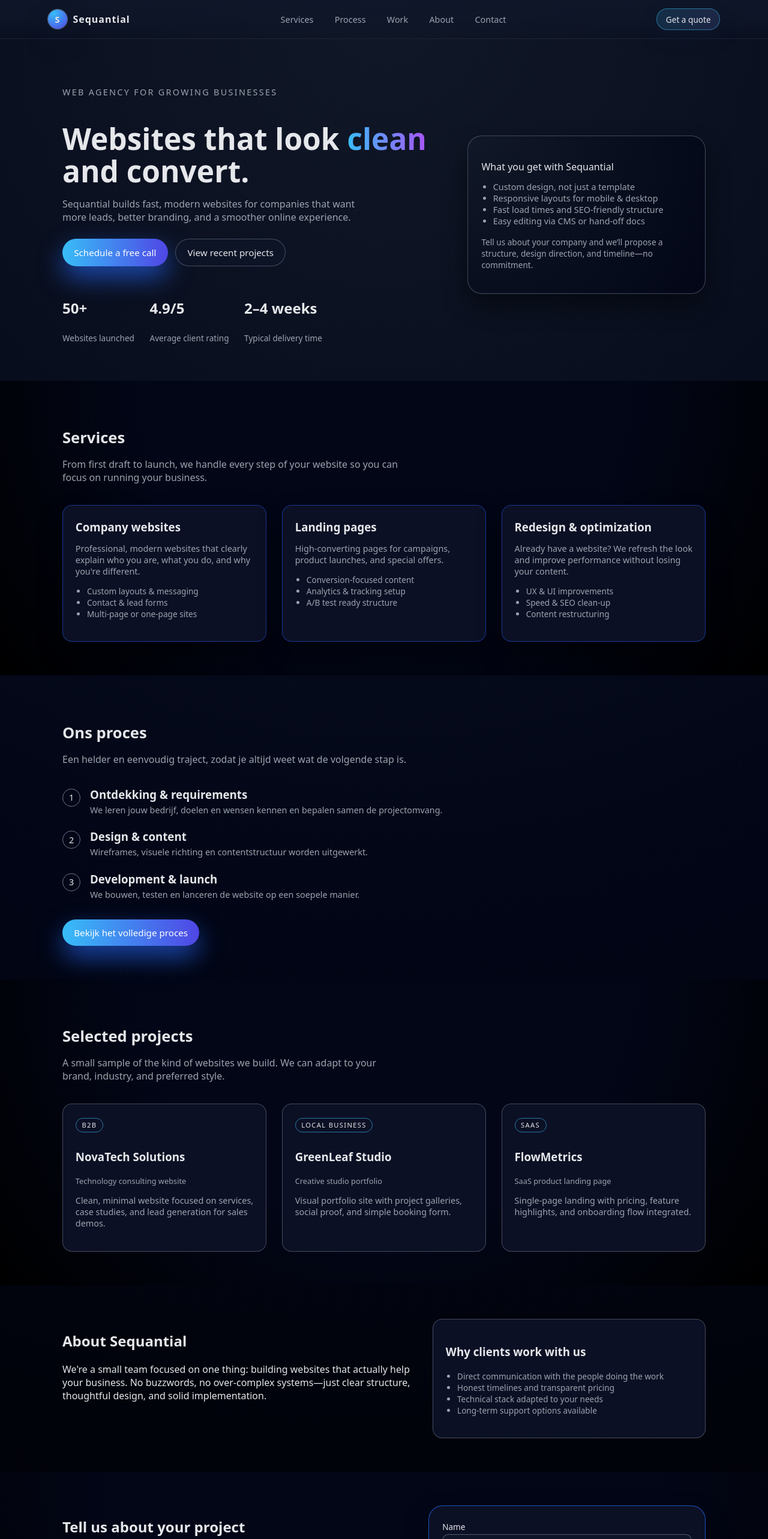
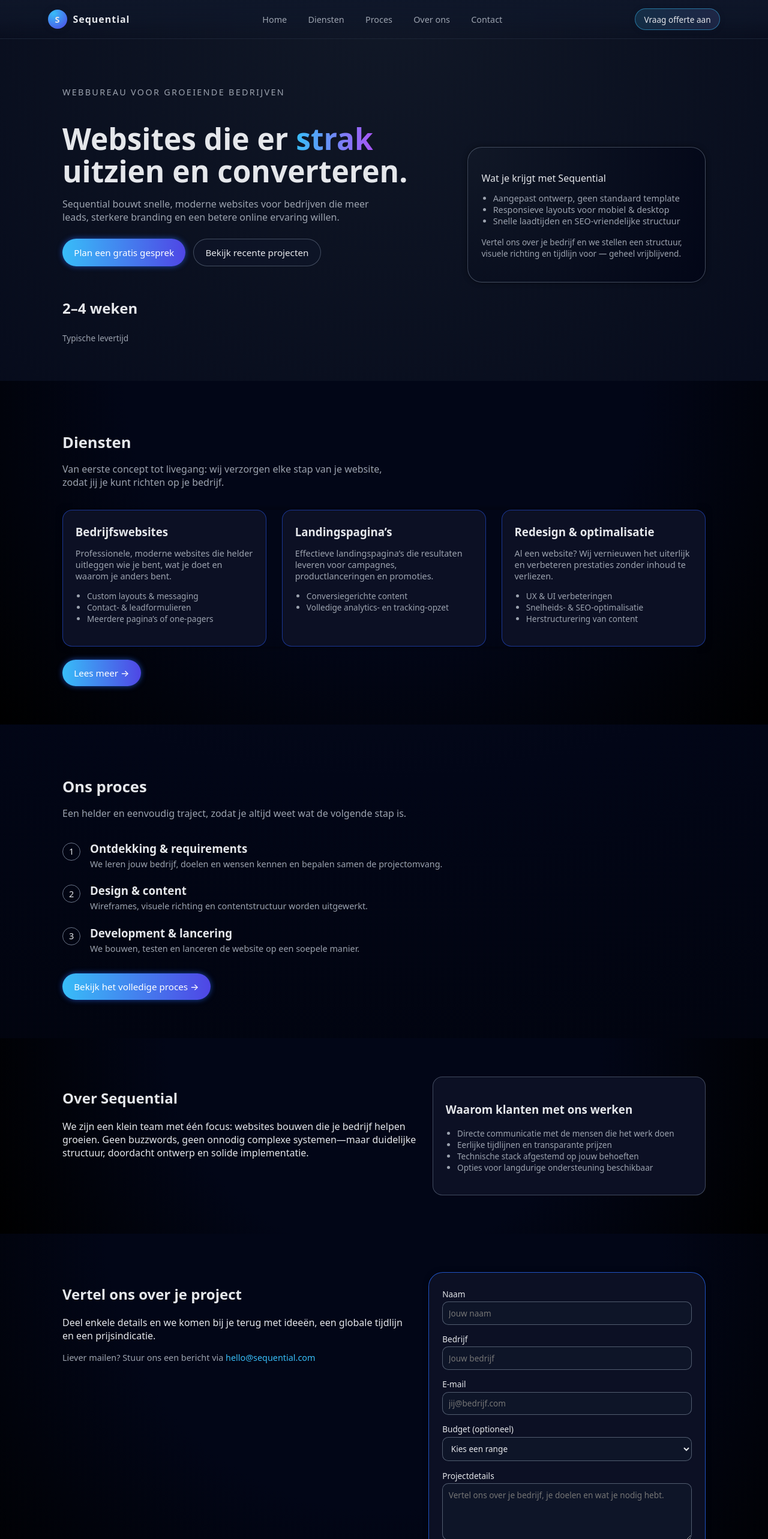
Before and after one commit to QXOonincx/Sequential, a React (Vite) app: page / in a window 1280 px wide. Shown: the top 2566 px of the page at 60% size. Built offline with nearby package versions, Linux system fonts and the light colour scheme.

Commit message:
veel gedaan

```diff
--- a/src/NavBar.tsx
+++ b/src/NavBar.tsx
@@ -9,10 +9,10 @@ type NavLink = {
 };
 
 const navLinks: NavLink[] = [
-  { label: "Services", href: "/onze-diensten" },
-  { label: "Process", href: "/process" },
-  { label: "Work", href: "#work" },
-  { label: "About", href: "#about" },
+  { label: "Home", href: "/" },
+  { label: "Diensten", href: "/onze-diensten" },
+  { label: "Proces", href: "/process" },
+  { label: "Over ons", href: "/over-ons" },
   { label: "Contact", href: "#contact" },
 ];
 
@@ -22,7 +22,7 @@ const NavBar: React.FC = () => {
       <div className="sq-container sq-header-inner">
         <div className="sq-logo">
           <span className="sq-logo-mark">S</span>
-          <span className="sq-logo-text">Sequantial</span>
+          <span className="sq-logo-text">Sequential</span>
         </div>
 
         <nav className="sq-nav">
@@ -40,7 +40,7 @@ const NavBar: React.FC = () => {
         </nav>
 
         <a href="#contact" className="sq-nav-cta">
-          Get a quote
+          Vraag offerte aan
         </a>
       </div>
     </header>
--- a/src/index.css
+++ b/src/index.css
@@ -9,7 +9,7 @@
   --sq-accent-soft: rgba(56, 189, 248, 0.2);
   --sq-radius-lg: 16px;
   --sq-radius-xl: 24px;
-  --sq-shadow-soft: 0 20px 40px rgba(0, 0, 0, 0.45);
+  --sq-shadow-soft: 0 0px 10px rgba(0, 0, 0, 0.45);
 }
 
 *,
@@ -81,8 +81,7 @@ body {
   align-items: center;
   justify-content: center;
   font-size: 0.9rem;
-  box-shadow: 0 0 0 1px rgba(148, 163, 184, 0.6),
-    0 18px 35px rgba(15, 23, 42, 0.8);
+  box-shadow: 0 0px 9px rgba(15, 23, 42, 0.603);
 }
 
 .sq-logo-text {
@@ -121,7 +120,7 @@ body {
   text-decoration: none;
   font-size: 0.85rem;
   color: var(--sq-text);
-  box-shadow: 0 12px 25px rgba(15, 23, 42, 0.8);
+  box-shadow: 0 1px 8px rgba(15, 23, 42, 0.281);
 }
 
 /* Hero */
@@ -187,12 +186,12 @@ body {
 .sq-btn-primary {
   background: linear-gradient(to right, #38bdf8, #4f46e5);
   color: white;
-  box-shadow: 0 18px 40px rgba(37, 99, 235, 0.7);
+  box-shadow: 0 0px 10px rgba(37, 99, 235, 0.7);
 }
 
 .sq-btn-primary:hover {
   transform: translateY(-1px);
-  box-shadow: 0 22px 50px rgba(37, 99, 235, 0.9);
+  box-shadow: 0 0px 15px rgba(37, 99, 235, 0.9);
 }
 
 .sq-btn-ghost {
@@ -255,12 +254,6 @@ body {
   color: var(--sq-muted);
 }
 
-/* Sections */
-
-.sq-section {
-  padding: 3.5rem 0;
-}
-
 .sq-section-alt {
   background: radial-gradient(circle at top, #020617, #020617 50%, #000 100%);
 }
@@ -268,6 +261,10 @@ body {
 .sq-section-header {
   max-width: 36rem;
   margin-bottom: 2.2rem;
+}
+
+.sq-section {
+  padding: 4rem 0;
 }
 
 .sq-section-header h2 {
@@ -279,9 +276,9 @@ body {
   color: var(--sq-muted);
 }
 
-/* Grid */
 
 .sq-grid-3 {
+  box-shadow: var(--sq-shadow-soft);
   display: grid;
   gap: 1.6rem;
 }
@@ -291,7 +288,7 @@ body {
   border-radius: var(--sq-radius-lg);
   padding: 1.4rem 1.3rem;
   border: 1px solid rgba(30, 64, 175, 0.8);
-  box-shadow: var(--sq-shadow-soft);
+  /* box-shadow: var(--sq-shadow-soft); */
 }
 
 .sq-card h3 {
@@ -311,7 +308,6 @@ body {
   font-size: 0.85rem;
 }
 
-/* Steps / Process */
 
 .sq-steps {
   list-style: none;
--- a/src/index.tsx
+++ b/src/index.tsx
@@ -2,126 +2,117 @@ import React from "react";
 import "./index.css";
 import { Link } from "react-router-dom";
 import NavBar from "./NavBar";
+import AboutSection from "./over-ons";
 
 const HomePage: React.FC = () => {
   return (
     <div className="sq-root">
-      {/* Top navigation */}
-        <NavBar />
+      {/* Top navigatie */}
+      <NavBar />
 
       <main>
-        {/* Hero section */}
+        {/* Hero sectie */}
         <section className="sq-hero">
           <div className="sq-container sq-hero-grid">
             <div className="sq-hero-text">
-              <p className="sq-kicker">Web agency for growing businesses</p>
+              <p className="sq-kicker">Webbureau voor groeiende bedrijven</p>
               <h1>
-                Websites that look <span className="sq-highlight">clean</span> and convert.
+                Websites die er <span className="sq-highlight">strak</span> uitzien en converteren.
               </h1>
               <p className="sq-hero-subtitle">
-                Sequantial builds fast, modern websites for companies that want
-                more leads, better branding, and a smoother online experience.
+                Sequential bouwt snelle, moderne websites voor bedrijven die
+                meer leads, sterkere branding en een betere online ervaring willen.
               </p>
 
               <div className="sq-hero-actions">
                 <a href="#contact" className="sq-btn sq-btn-primary">
-                  Schedule a free call
+                  Plan een gratis gesprek
                 </a>
                 <a href="#work" className="sq-btn sq-btn-ghost">
-                  View recent projects
+                  Bekijk recente projecten
                 </a>
               </div>
 
               <div className="sq-hero-meta">
                 <div>
-                  <p className="sq-hero-meta-number">50+</p>
-                  <p className="sq-hero-meta-label">Websites launched</p>
-                </div>
-                <div>
-                  <p className="sq-hero-meta-number">4.9/5</p>
-                  <p className="sq-hero-meta-label">Average client rating</p>
-                </div>
-                <div>
-                  <p className="sq-hero-meta-number">2–4 weeks</p>
-                  <p className="sq-hero-meta-label">Typical delivery time</p>
+                  <p className="sq-hero-meta-number">2–4 weken</p>
+                  <p className="sq-hero-meta-label">Typische levertijd</p>
                 </div>
               </div>
             </div>
 
             <div className="sq-hero-card">
-              <p className="sq-hero-card-title">What you get with Sequantial</p>
+              <p className="sq-hero-card-title">Wat je krijgt met Sequential</p>
               <ul className="sq-hero-list">
-                <li>Custom design, not just a template</li>
-                <li>Responsive layouts for mobile & desktop</li>
-                <li>Fast load times and SEO-friendly structure</li>
-                <li>Easy editing via CMS or hand-off docs</li>
+                <li>Aangepast ontwerp, geen standaard template</li>
+                <li>Responsieve layouts voor mobiel & desktop</li>
+                <li>Snelle laadtijden en SEO-vriendelijke structuur</li>
               </ul>
               <p className="sq-hero-card-note">
-                Tell us about your company and we’ll propose a structure,
-                design direction, and timeline—no commitment.
+                Vertel ons over je bedrijf en we stellen een structuur, visuele richting
+                en tijdlijn voor — geheel vrijblijvend.
               </p>
             </div>
           </div>
         </section>
 
-        {/* Process section added to homepage */}
-
-
         {/* Services */}
         <section id="services" className="sq-section sq-section-alt">
           <div className="sq-container">
             <div className="sq-section-header">
-              <h2>Services</h2>
+              <h2>Diensten</h2>
               <p>
-                From first draft to launch, we handle every step of your website
-                so you can focus on running your business.
+                Van eerste concept tot livegang: wij verzorgen elke stap van je website,
+                zodat jij je kunt richten op je bedrijf.
               </p>
             </div>
 
             <div className="sq-grid-3">
               <div className="sq-card">
-                <h3>Company websites</h3>
+                <h3>Bedrijfswebsites</h3>
                 <p>
-                  Professional, modern websites that clearly explain who you
-                  are, what you do, and why you're different.
+                  Professionele, moderne websites die helder uitleggen wie je bent,
+                  wat je doet en waarom je anders bent.
                 </p>
                 <ul className="sq-card-list">
                   <li>Custom layouts & messaging</li>
-                  <li>Contact & lead forms</li>
-                  <li>Multi-page or one-page sites</li>
+                  <li>Contact- & leadformulieren</li>
+                  <li>Meerdere pagina’s of one-pagers</li>
                 </ul>
               </div>
 
               <div className="sq-card">
-                <h3>Landing pages</h3>
+                <h3>Landingspagina’s</h3>
                 <p>
-                  High-converting pages for campaigns, product launches, and
-                  special offers.
+                    Effectieve landingspagina’s die resultaten leveren voor campagnes,
+                     productlanceringen en promoties.
                 </p>
                 <ul className="sq-card-list">
-                  <li>Conversion-focused content</li>
-                  <li>Analytics & tracking setup</li>
-                  <li>A/B test ready structure</li>
+                  <li>Conversiegerichte content</li>
+                  <li>Volledige analytics- en tracking-opzet</li>
                 </ul>
               </div>
 
               <div className="sq-card">
-                <h3>Redesign & optimization</h3>
+                <h3>Redesign & optimalisatie</h3>
                 <p>
-                  Already have a website? We refresh the look and improve
-                  performance without losing your content.
+                  Al een website? Wij vernieuwen het uiterlijk en verbeteren
+                  prestaties zonder inhoud te verliezen.
                 </p>
                 <ul className="sq-card-list">
-                  <li>UX & UI improvements</li>
-                  <li>Speed & SEO clean-up</li>
-                  <li>Content restructuring</li>
+                  <li>UX & UI verbeteringen</li>
+                  <li>Snelheids- & SEO-optimalisatie</li>
+                  <li>Herstructurering van content</li>
                 </ul>
               </div>
             </div>
+            <br />
+            <Link to="/process" className="sq-btn sq-btn-primary">Lees meer →</Link>
+
           </div>
         </section>
 
-        {/* Process section added to homepage */}
+        {/* Proces sectie */}
         <section id="process" className="sq-section">
           <div className="sq-container">
             <div className="sq-section-header">
@@ -147,82 +138,36 @@ const HomePage: React.FC = () => {
               <li className="sq-step">
                 <span className="sq-step-number">3</span>
                 <div>
-                  <h3>Development & launch</h3>
+                  <h3>Development & lancering</h3>
                   <p>We bouwen, testen en lanceren de website op een soepele manier.</p>
                 </div>
               </li>
             </ol>
 
             <div className="sq-process-cta" style={{ marginTop: "2rem" }}>
-              <Link to="/process" className="sq-btn sq-btn-primary">Bekijk het volledige proces</Link>
+              <Link to="/process" className="sq-btn sq-btn-primary">Bekijk het volledige proces →</Link>
             </div>
           </div>
         </section>
 
-        {/* Work */}
-        <section id="work" className="sq-section sq-section-alt">
-          <div className="sq-container">
-            <div className="sq-section-header">
-              <h2>Selected projects</h2>
-              <p>
-                A small sample of the kind of websites we build. We can adapt
-                to your brand, industry, and preferred style.
-              </p>
-            </div>
-
-            <div className="sq-grid-3">
-              <article className="sq-project">
-                <div className="sq-project-badge">B2B</div>
-                <h3>NovaTech Solutions</h3>
-                <p className="sq-project-type">Technology consulting website</p>
-                <p className="sq-project-text">
-                  Clean, minimal website focused on services, case studies, and
-                  lead generation for sales demos.
-                </p>
-              </article>
-
-              <article className="sq-project">
-                <div className="sq-project-badge">Local business</div>
-                <h3>GreenLeaf Studio</h3>
-                <p className="sq-project-type">Creative studio portfolio</p>
-                <p className="sq-project-text">
-                  Visual portfolio site with project galleries, social proof,
-                  and simple booking form.
-                </p>
-              </article>
-
-              <article className="sq-project">
-                <div className="sq-project-badge">SaaS</div>
-                <h3>FlowMetrics</h3>
-                <p className="sq-project-type">SaaS product landing page</p>
-                <p className="sq-project-text">
-                  Single-page landing with pricing, feature highlights, and
-                  onboarding flow integrated.
-                </p>
-              </article>
-            </div>
-          </div>
-        </section>
-
-        {/* About */}
-        <section id="about" className="sq-section">
+        {/* Over ons */}
+        <section id="about" className="sq-section sq-section-alt">
           <div className="sq-container sq-about-grid">
             <div>
-              <h2>About Sequantial</h2>
+              <h2>Over Sequential</h2>
               <p>
-                We're a small team focused on one thing: building websites
-                that actually help your business. No buzzwords, no over-complex
-                systems—just clear structure, thoughtful design, and solid
-                implementation.
+                We zijn een klein team met één focus: websites bouwen die je bedrijf helpen
+                groeien. Geen buzzwords, geen onnodig complexe systemen—maar duidelijke
+                structuur, doordacht ontwerp en solide implementatie.
               </p>
             </div>
             <div className="sq-about-box">
-              <h3>Why clients work with us</h3>
+              <h3>Waarom klanten met ons werken</h3>
               <ul className="sq-card-list">
-                <li>Direct communication with the people doing the work</li>
-                <li>Honest timelines and transparent pricing</li>
-                <li>Technical stack adapted to your needs</li>
-                <li>Long-term support options available</li>
+                <li>Directe communicatie met de mensen die het werk doen</li>
+                <li>Eerlijke tijdlijnen en transparante prijzen</li>
+                <li>Technische stack afgestemd op jouw behoeften</li>
+                <li>Opties voor langdurige ondersteuning beschikbaar</li>
               </ul>
             </div>
           </div>
@@ -232,13 +177,13 @@ const HomePage: React.FC = () => {
         <section id="contact" className="sq-section sq-section-alt">
           <div className="sq-container sq-contact-grid">
             <div>
-              <h2>Tell us about your project</h2>
+              <h2>Vertel ons over je project</h2>
               <p>
-                Share a few details and we'll get back to you with ideas,
-                a rough timeline, and a price range.
+                Deel enkele details en we komen bij je terug met ideeën,
+                een globale tijdlijn en een prijsindicatie.
               </p>
               <p className="sq-contact-note">
-                Prefer email? Reach us at <a href="mailto:hello@sequantial.com">hello@sequantial.com</a>
+                Liever mailen? Stuur ons een bericht via <a href="mailto:hello@sequential.com">hello@sequential.com</a>
               </p>
             </div>
 
@@ -246,32 +191,32 @@ const HomePage: React.FC = () => {
               className="sq-form"
               onSubmit={(event) => {
                 event.preventDefault();
-                alert("Form submit handler is not connected yet.");
+                alert("Formulierverwerking is nog niet gekoppeld.");
               }}
             >
               <div className="sq-form-row">
                 <label>
-                  Name
-                  <input type="text" name="name" placeholder="Your name" required />
+                  Naam
+                  <input type="text" name="name" placeholder="Jouw naam" required />
                 </label>
               </div>
               <div className="sq-form-row">
                 <label>
-                  Company
-                  <input type="text" name="company" placeholder="Your company" />
+                  Bedrijf
+                  <input type="text" name="company" placeholder="Jouw bedrijf" />
                 </label>
               </div>
               <div className="sq-form-row">
                 <label>
-                  Email
-                  <input type="email" name="email" placeholder="you@company.com" required />
+                  E-mail
+                  <input type="email" name="email" placeholder="jij@bedrijf.com" required />
                 </label>
               </div>
               <div className="sq-form-row">
                 <label>
-                  Budget (optional)
+                  Budget (optioneel)
                   <select name="budget" defaultValue="">
-                    <option value="" disabled>Select a range</option>
+                    <option value="" disabled>Kies een range</option>
                     <option value="2-5k">€2k – €5k</option>
                     <option value="5-10k">€5k – €10k</option>
                     <option value="10-20k">€10k – €20k</option>
@@ -281,12 +226,17 @@ const HomePage: React.FC = () => {
               </div>
               <div className="sq-form-row">
                 <label>
-                  Project details
-                  <textarea name="details" rows={4} placeholder="Tell us about your company, your goals, and what you need." required />
+                  Projectdetails
+                  <textarea
+                    name="details"
+                    rows={4}
+                    placeholder="Vertel ons over je bedrijf, je doelen en wat je nodig hebt."
+                    required
+                  />
                 </label>
               </div>
               <button type="submit" className="sq-btn sq-btn-primary sq-btn-full">
-                Send message
+                Verstuur bericht
               </button>
             </form>
           </div>
@@ -296,8 +246,8 @@ const HomePage: React.FC = () => {
       {/* Footer */}
       <footer className="sq-footer">
         <div className="sq-container sq-footer-inner">
-          <p>© {new Date().getFullYear()} Sequantial. All rights reserved.</p>
-          <p className="sq-footer-secondary">Websites for businesses that want to grow.</p>
+          <p>© {new Date().getFullYear()} Sequential. Alle rechten voorbehouden.</p>
+          <p className="sq-footer-secondary">Websites voor bedrijven die willen groeien.</p>
         </div>
       </footer>
     </div>
--- a/src/main.tsx
+++ b/src/main.tsx
@@ -4,6 +4,7 @@ import { BrowserRouter as Router, Routes, Route } from "react-router-dom";
 import HomePage from "./index";
 import ServicesSection from "./onze-diensten"
 import Process from "./proces";
+import AboutSection from "./over-ons";
 
 import "./index.css";
 
@@ -12,6 +13,7 @@ const App: React.FC = () => {
     <Router>
       <Routes>
         <Route path="/" element={<HomePage />} />
+        <Route path="/over-ons" element={<AboutSection />} />
         <Route path="/onze-diensten" element={< ServicesSection/>} />
         <Route path="/process" element={<Process />} />
       </Routes>
--- a/src/onze-diensten.tsx
+++ b/src/onze-diensten.tsx
@@ -7,14 +7,14 @@ export const ServicesSection: React.FC = () => (
 
     <div className="sq-root">
         <NavBar />
-        <Link to="/" className="sq-nav-link">Home</Link>
+
+    <main>
           <div className="sq-container">
-
             <div className="sq-section-header">
               <h2>Diensten</h2>
               <p>
-          Van eerste concept tot lancering: wij verzorgen elke stap van je website,
-          zodat jij je kunt richten op het runnen van je bedrijf.
+                Van eerste concept tot livegang: wij verzorgen elke stap van je website,
+                zodat jij je kunt richten op je bedrijf.
               </p>
             </div>
 
@@ -22,43 +22,46 @@ export const ServicesSection: React.FC = () => (
               <div className="sq-card">
                 <h3>Bedrijfswebsites</h3>
                 <p>
-            Professionele, moderne websites die duidelijk uitleggen wie je bent,
-            wat je doet en waarom je anders bent dan de rest.
+                  Professionele, moderne websites die helder uitleggen wie je bent,
+                  wat je doet en waarom je anders bent.
                 </p>
                 <ul className="sq-card-list">
-            <li>Aangepaste lay-outs & messaging</li>
+                  <li>Custom layouts & messaging</li>
                   <li>Contact- & leadformulieren</li>
-            <li>Meerpagina- of one-page websites</li>
+                  <li>Meerdere pagina’s of one-pagers</li>
                 </ul>
               </div>
 
               <div className="sq-card">
                 <h3>Landingspagina’s</h3>
                 <p>
-            Hoog converterende pagina’s voor campagnes, productlanceringen
-            en speciale aanbiedingen.
+                    Effectieve landingspagina’s die resultaten leveren voor campagnes,
+                     productlanceringen en promoties.
                 </p>
                 <ul className="sq-card-list">
                   <li>Conversiegerichte content</li>
-            <li>Analytics- & tracking-setup</li>
-            <li>Geschikt voor A/B-testen</li>
+                  <li>Volledige analytics- en tracking-opzet</li>
                 </ul>
               </div>
 
               <div className="sq-card">
                 <h3>Redesign & optimalisatie</h3>
                 <p>
-            Al een website? Wij vernieuwen het design en verbeteren de prestaties
-            zonder je bestaande content te verliezen.
+                  Al een website? Wij vernieuwen het uiterlijk en verbeteren
+                  prestaties zonder inhoud te verliezen.
                 </p>
                 <ul className="sq-card-list">
-            <li>UX- & UI-verbeteringen</li>
+                  <li>UX & UI verbeteringen</li>
                   <li>Snelheids- & SEO-optimalisatie</li>
                   <li>Herstructurering van content</li>
                 </ul>
               </div>
             </div>
+            <br />
+            <Link to="/process" className="sq-btn sq-btn-primary">Lees meer →</Link>
+
           </div>
+      </main>
     </div>
 );
 
--- /dev/null
+++ b/src/over-ons.tsx
@@ -0,0 +1,40 @@
+import "./index.css";
+import NavBar from "./NavBar";
+
+import React from "react";
+
+const AboutSection: React.FC = () => {
+  return (
+    <div className="sq-root">
+        <NavBar />
+
+        <main>
+
+        <div className="sq-container">
+
+      <div className="sq-container sq-about-grid">
+        <div>
+          <h2>Over Sequential</h2>
+          <p>
+            We zijn een klein team met één focus: websites bouwen die je bedrijf helpen
+            groeien. Geen buzzwords, geen onnodig complexe systemen—maar duidelijke
+            structuur, doordacht ontwerp en solide implementatie.
+          </p>
+        </div>
+        <div className="sq-about-box">
+          <h3>Waarom klanten met ons werken</h3>
+          <ul className="sq-card-list">
+            <li>Directe communicatie met de mensen die het werk doen</li>
+            <li>Eerlijke tijdlijnen en transparante prijzen</li>
+            <li>Technische stack afgestemd op jouw behoeften</li>
+            <li>Opties voor langdurige ondersteuning beschikbaar</li>
+          </ul>
+        </div>
+      </div>
+      </div>
+    </main>
+    </div>
+  );
+};
+
+export default AboutSection;
--- a/src/proces.tsx
+++ b/src/proces.tsx
@@ -1,5 +1,4 @@
 import React from "react";
-import { Link } from "react-router-dom";
 import "./index.css";
 import NavBar from "./NavBar";
 
@@ -8,11 +7,7 @@ const Process: React.FC = () => {
     <div className="sq-root">
 
       <NavBar />
-
-      <Link to="/" className="sq-nav-link">Home</Link>
-
       <main>
-        <section className="sq-section">
           <div className="sq-container">
 
             <div className="sq-section-header">
@@ -54,7 +49,6 @@ const Process: React.FC = () => {
               </li>
             </ol>
           </div>
-        </section>
       </main>
     </div>
   );
```
Lines whose indentation alone changed are shown as unchanged.
